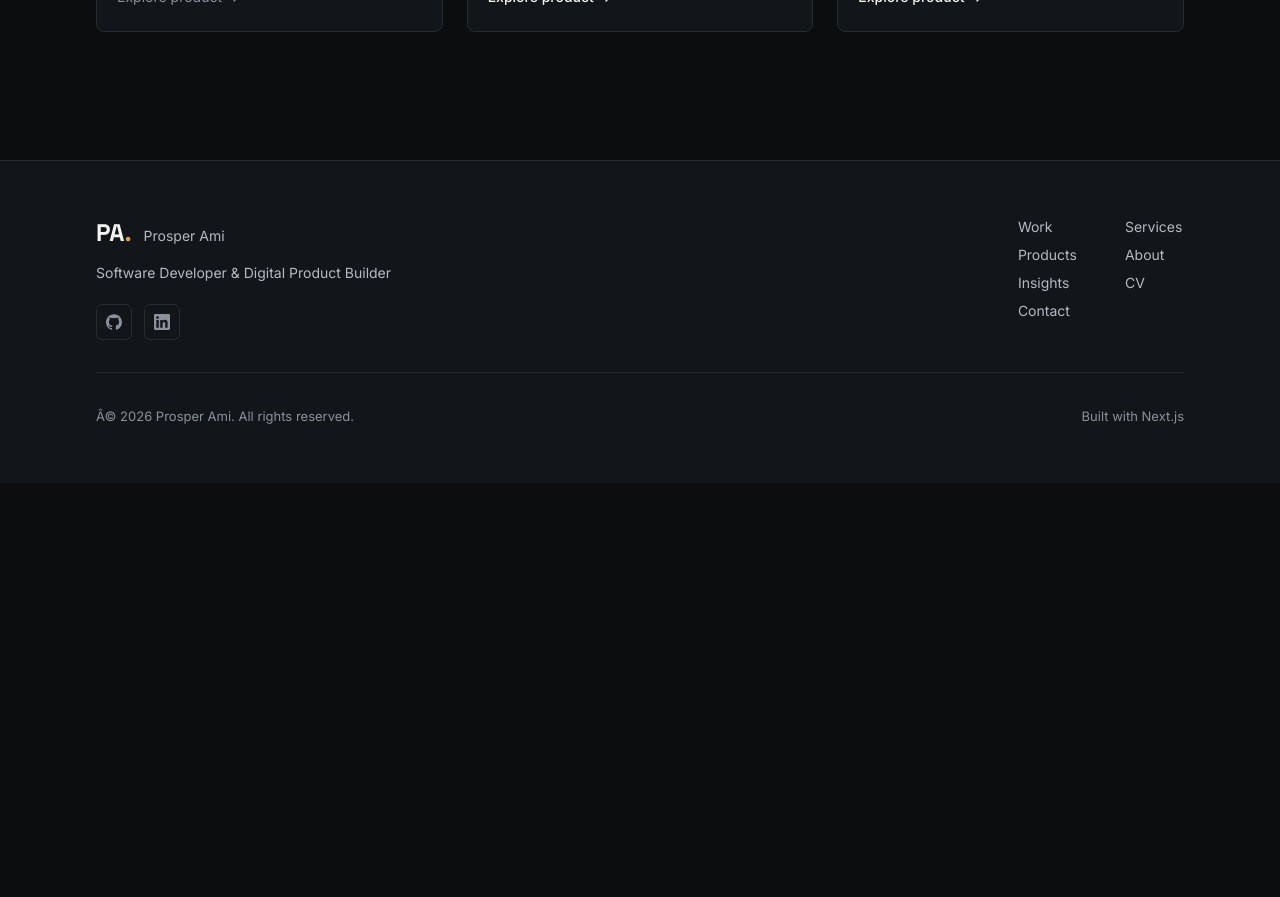
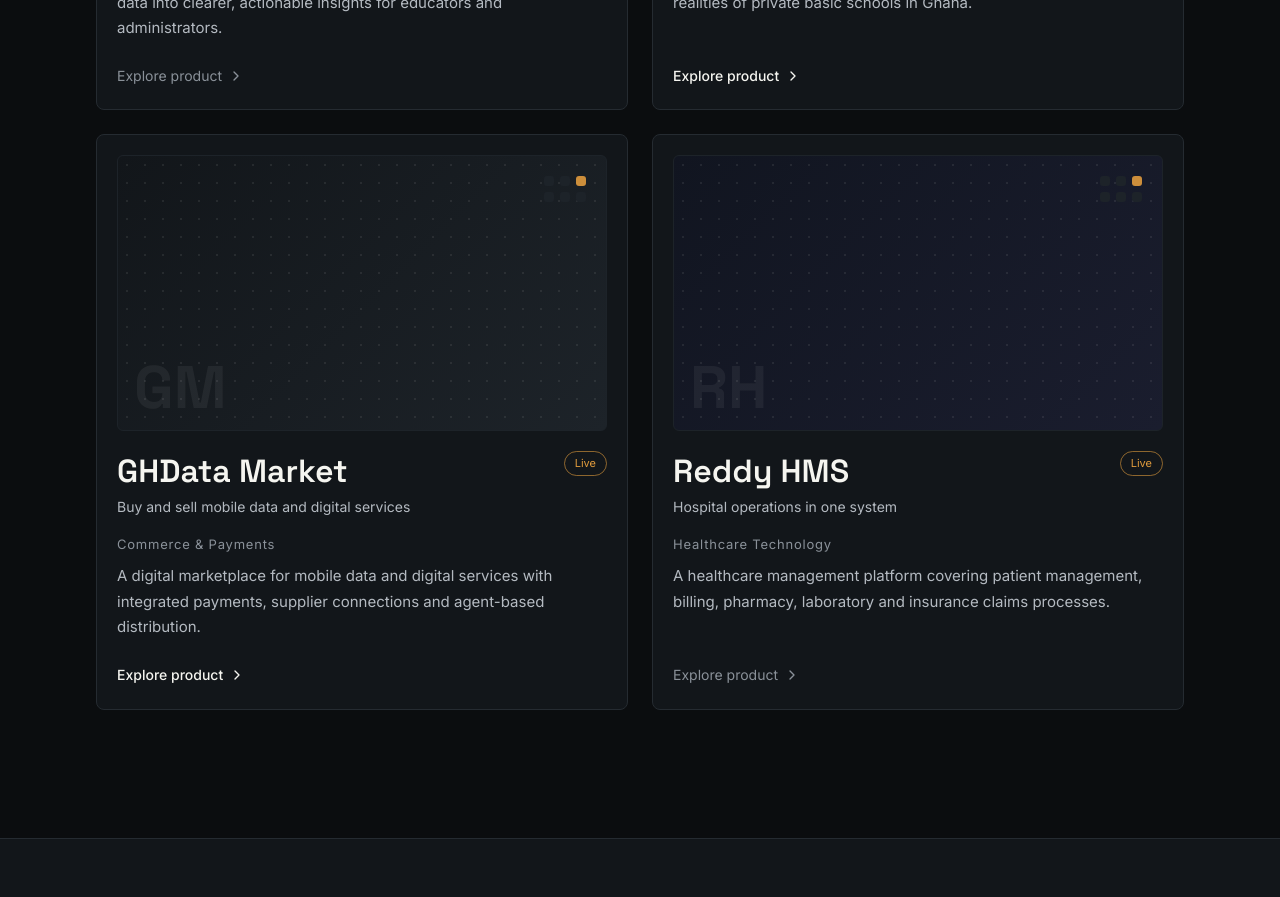
Before and after one commit to sptech-gh/PA-Portfolio, a Next.js app: page /products in a window 1280 px wide. Shown: the part 920-1817 px from the top of the page. Before the commit the page ends 1403 px from the top, so only its background shows below. Built offline with nearby package versions, Linux system fonts and the light colour scheme; no server answers.

Commit message:
Add Reddy HMS as featured product with 2x2 grid layout

```diff
--- a/src/app/products/page.tsx
+++ b/src/app/products/page.tsx
@@ -16,7 +16,7 @@
       title="I am not only building for clients."
       lead="I am also building technology products of my own — exploring practical solutions to problems across education, commerce and business operations."
     >
-      <div className="grid gap-6 md:grid-cols-2 lg:grid-cols-3">
+      <div className="grid gap-6 sm:grid-cols-2">
         {products.map((product) => (
           <ProductCard key={product.slug} product={product} />
         ))}
--- a/src/components/home/ProductsPreview.tsx
+++ b/src/components/home/ProductsPreview.tsx
@@ -1,7 +1,7 @@
 import Link from 'next/link'
 import { ChevronRight } from 'lucide-react'
 import { Container } from '@/components/ui/Container'
-import { products } from '@/content/products'
+import { getFeaturedProducts } from '@/content/products'
 import { ProductCard } from '@/components/products/ProductCard'
 
 export function ProductsPreview() {
@@ -27,8 +27,8 @@
           </Link>
         </header>
 
-        <div className="mt-12 grid gap-6 sm:grid-cols-2 lg:grid-cols-3">
-          {products.slice(0, 3).map((product) => (
+        <div className="mt-12 grid gap-6 sm:grid-cols-2">
+          {getFeaturedProducts().slice(0, 4).map((product) => (
             <ProductCard key={product.slug} product={product} />
           ))}
         </div>
--- a/src/components/products/ProductCard.tsx
+++ b/src/components/products/ProductCard.tsx
@@ -19,7 +19,9 @@
 }
 
 export function ProductCard({ product, className }: { product: Product; className?: string }) {
-  const isEducation = product.category.toLowerCase().includes('education')
+  const category = product.category.toLowerCase()
+  const isEducation = category.includes('education')
+  const isHealthcare = category.includes('healthcare')
   const initials = product.name
     .split(/\s+/)
     .slice(0, 2)
@@ -53,7 +55,13 @@
     >
       <CoverPlaceholder
         initials={initials}
-        gradient={isEducation ? placeholderGradients.education : placeholderGradients.marketplace}
+        gradient={
+          isEducation
+            ? placeholderGradients.education
+            : isHealthcare
+              ? placeholderGradients.healthcare
+              : placeholderGradients.marketplace
+        }
         variant={isEducation ? 'bars' : 'grid'}
         className="aspect-[16/9] w-full"
       />
--- a/src/content/products.ts
+++ b/src/content/products.ts
@@ -37,6 +37,18 @@
     externalUrl: 'https://ghdata-market.vercel.app/login',
     featured: true,
   },
+  {
+    slug: 'reddy-hms',
+    name: 'Reddy HMS',
+    tagline: 'Hospital operations in one system',
+    description:
+      'A healthcare management platform covering patient management, billing, pharmacy, laboratory and insurance claims processes.',
+    category: 'Healthcare Technology',
+    status: 'live',
+    coverImage: undefined, // TODO: Owner to supply product visual
+    externalUrl: undefined, // TODO: Owner to supply live URL when ready to link publicly
+    featured: true,
+  },
 ]
 
 export const getFeaturedProducts = () => products.filter((p) => p.featured)
```
